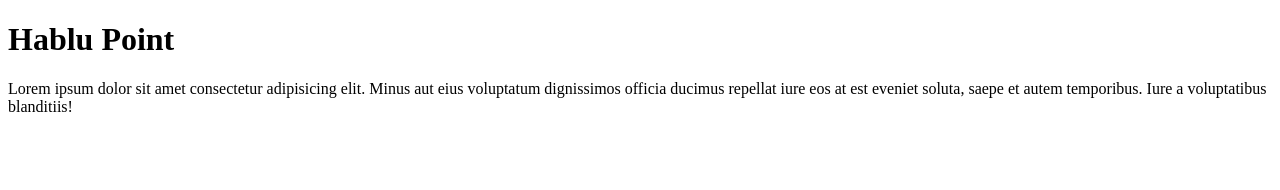
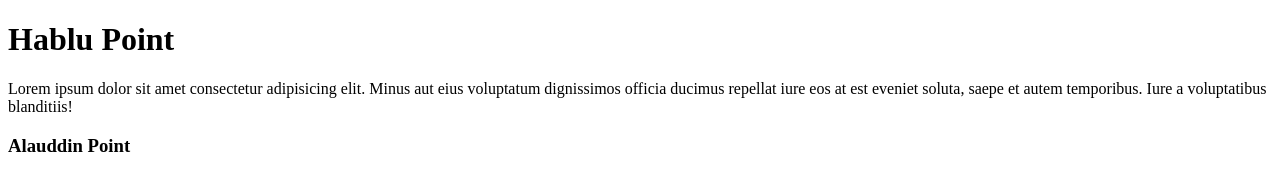
Before and after one commit to alauddinpoint/HP-GitHub, a plain HTML site: page index.html in a window 1280 px wide. Drawn offline with Linux system fonts and the light colour scheme.

Commit message:
Update index.html

```diff
--- a/index.html
+++ b/index.html
@@ -8,5 +8,6 @@
 <body>
     <h1>Hablu Point</h1>
     <p>Lorem ipsum dolor sit amet consectetur adipisicing elit. Minus aut eius voluptatum dignissimos officia ducimus repellat iure eos at est eveniet soluta, saepe et autem temporibus. Iure a voluptatibus blanditiis!</p>
+    <h3>Alauddin Point</h3>
 </body>
 </html>
```
